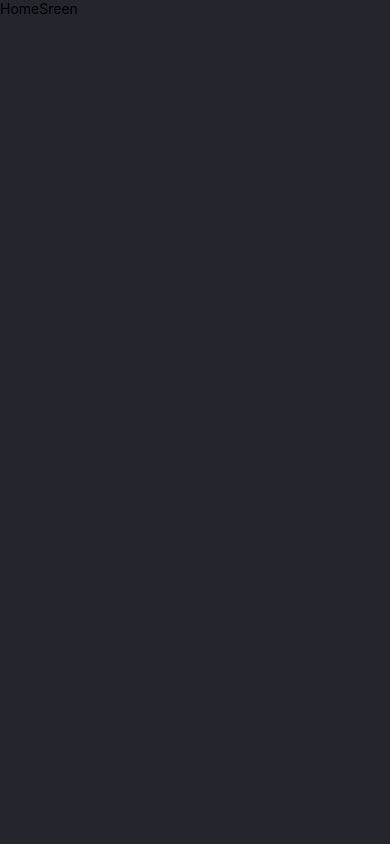
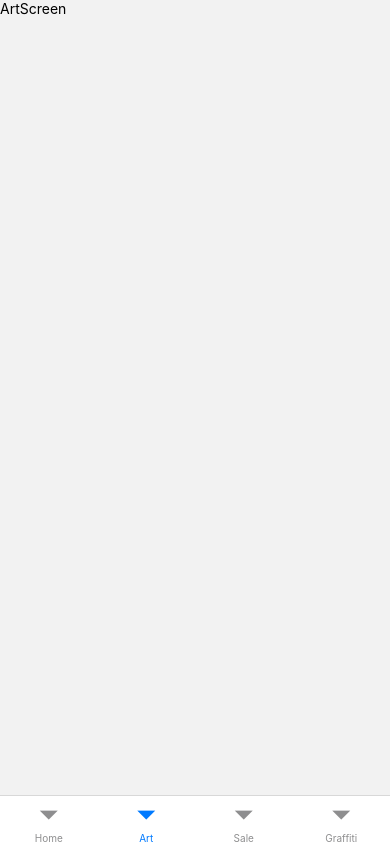
Before and after one commit to planetoida90210/gk-android, a React Native app: screen /Art in a window 390 px wide. Before the commit this address had no page. Built offline with nearby package versions, Linux system fonts and the light colour scheme.

Commit message:
hide navigation bar on android

```diff
--- a/App.tsx
+++ b/App.tsx
@@ -2,18 +2,23 @@ import * as ScreenOrientation from "expo-screen-orientation";
 import * as NavigationBar from "expo-navigation-bar";
 import { NavigationContainer } from "@react-navigation/native";
 import { createNativeStackNavigator } from "@react-navigation/native-stack";
-import { HomeScreen } from "./screens";
-import { View } from "react-native";
 import RootNavigator from "./navigators/RootNavigator";
+import { setStatusBarHidden } from "expo-status-bar";
 
 export type StackParamList = {
   Home: undefined;
 };
 
 const Stack = createNativeStackNavigator<StackParamList>();
-NavigationBar.setVisibilityAsync("hidden");
 
 export default function App() {
+  // Hide system status bar
+  setStatusBarHidden(true, "none");
+  // Hide system navigation bar on Android when not swiping from edges
+  NavigationBar.setPositionAsync("absolute");
+  NavigationBar.setVisibilityAsync("hidden");
+  NavigationBar.setBehaviorAsync("overlay-swipe");
+  NavigationBar.setBackgroundColorAsync("#0000001a");
   ScreenOrientation.lockAsync(ScreenOrientation.OrientationLock.LANDSCAPE);
   return (
     <NavigationContainer>
--- a/navigators/RootNavigator.tsx
+++ b/navigators/RootNavigator.tsx
@@ -1,10 +1,12 @@
 import { View, Text } from "react-native";
 import React from "react";
 import { createNativeStackNavigator } from "@react-navigation/native-stack";
-import { HomeScreen } from "../screens";
+
+import { NavigatorScreenParams } from "@react-navigation/native";
+import TabsNavigator, { TabsStackParamList } from "./TabsNavigator";
 
 export type RootStackParamList = {
-  Home: undefined;
+  TabStack: NavigatorScreenParams<TabsStackParamList>;
   Details: undefined;
 };
 
@@ -13,7 +15,7 @@ const RootStack = createNativeStackNavigator<RootStackParamList>();
 const RootNavigator = () => {
   return (
     <RootStack.Navigator>
-      <RootStack.Screen name="Home" component={HomeScreen} options={{ headerShown: false }} />
+      <RootStack.Screen name="TabStack" component={TabsNavigator} options={{ headerShown: false }} />
     </RootStack.Navigator>
   );
 };
--- /dev/null
+++ b/navigators/TabsNavigator.tsx
@@ -0,0 +1,26 @@
+import { View, Text } from "react-native";
+import React from "react";
+import { createBottomTabNavigator } from "@react-navigation/bottom-tabs";
+import { ArtScreen, GraffitiScreen, HomeScreen, SaleScreen } from "../screens";
+
+export type TabsStackParamList = {
+  Home: undefined;
+  Art: undefined;
+  Sale: undefined;
+  Graffiti: undefined;
+};
+
+const TabStack = createBottomTabNavigator<TabsStackParamList>();
+
+const TabsNavigator = () => {
+  return (
+    <TabStack.Navigator>
+      <TabStack.Screen name="Home" component={HomeScreen} options={{ headerShown: false }} />
+      <TabStack.Screen name="Art" component={ArtScreen} options={{ headerShown: false }} />
+      <TabStack.Screen name="Sale" component={SaleScreen} options={{ headerShown: false }} />
+      <TabStack.Screen name="Graffiti" component={GraffitiScreen} options={{ headerShown: false }} />
+    </TabStack.Navigator>
+  );
+};
+
+export default TabsNavigator;
--- /dev/null
+++ b/screens/ArtScreen.tsx
@@ -0,0 +1,12 @@
+import { View, Text } from "react-native";
+import React from "react";
+
+const ArtScreen = () => {
+  return (
+    <View>
+      <Text>ArtScreen</Text>
+    </View>
+  );
+};
+
+export default ArtScreen;
--- /dev/null
+++ b/screens/GraffitiScreen.tsx
@@ -0,0 +1,12 @@
+import { View, Text } from "react-native";
+import React from "react";
+
+const GraffitiScreen = () => {
+  return (
+    <View>
+      <Text>GraffitiScreen</Text>
+    </View>
+  );
+};
+
+export default GraffitiScreen;
--- /dev/null
+++ b/screens/SaleScreen.tsx
@@ -0,0 +1,12 @@
+import { View, Text } from "react-native";
+import React from "react";
+
+const SaleScreen = () => {
+  return (
+    <View>
+      <Text>SaleScreen</Text>
+    </View>
+  );
+};
+
+export default SaleScreen;
--- a/screens/index.ts
+++ b/screens/index.ts
@@ -1,3 +1,7 @@
 import HomeScreen from "./HomeScreen";
+import ArtScreen from "./ArtScreen";
+import GraffitiScreen from "./GraffitiScreen";
+import SaleScreen from "./SaleScreen";
 
-export {HomeScreen}
+
+export {HomeScreen,ArtScreen,GraffitiScreen,SaleScreen}
```
